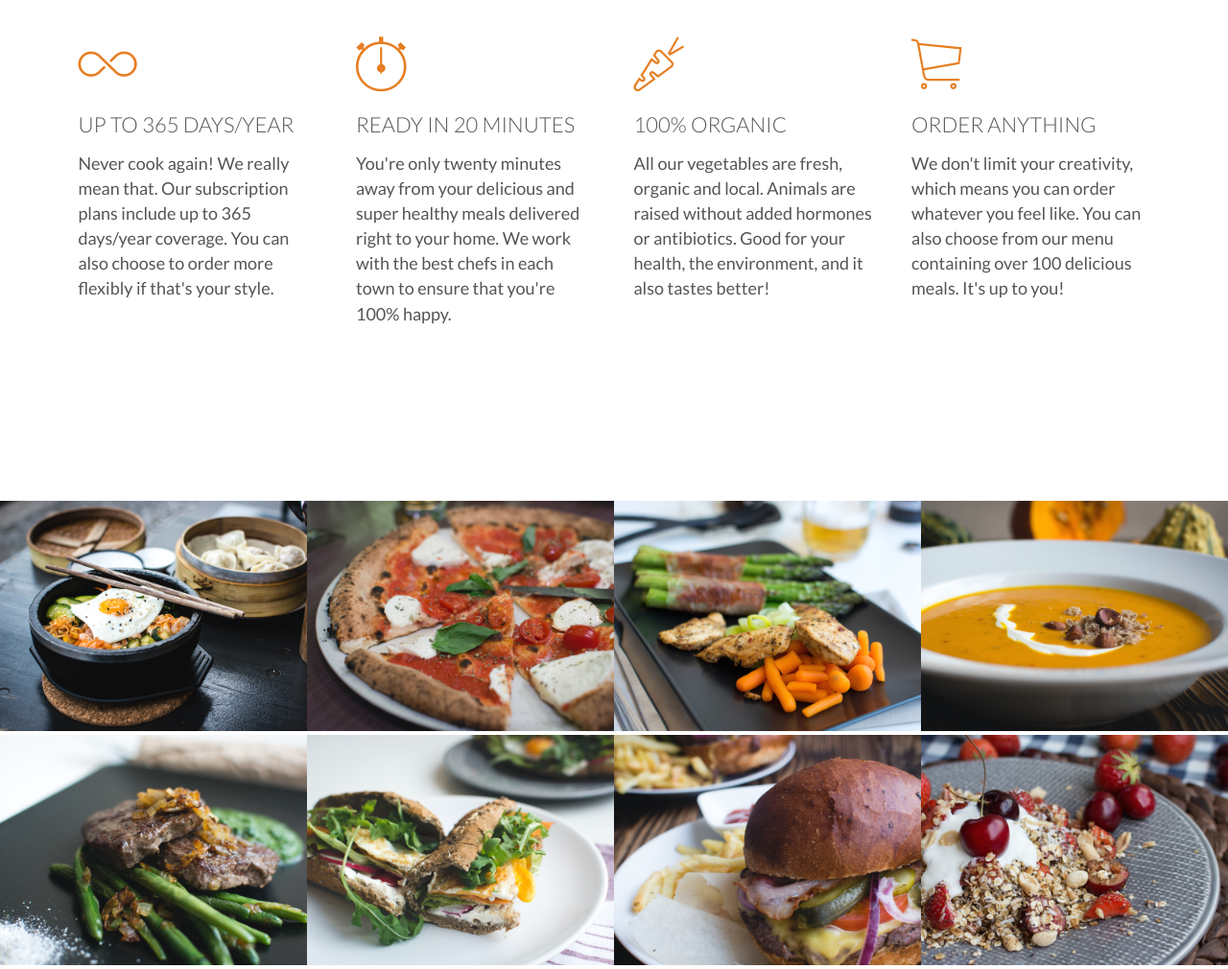
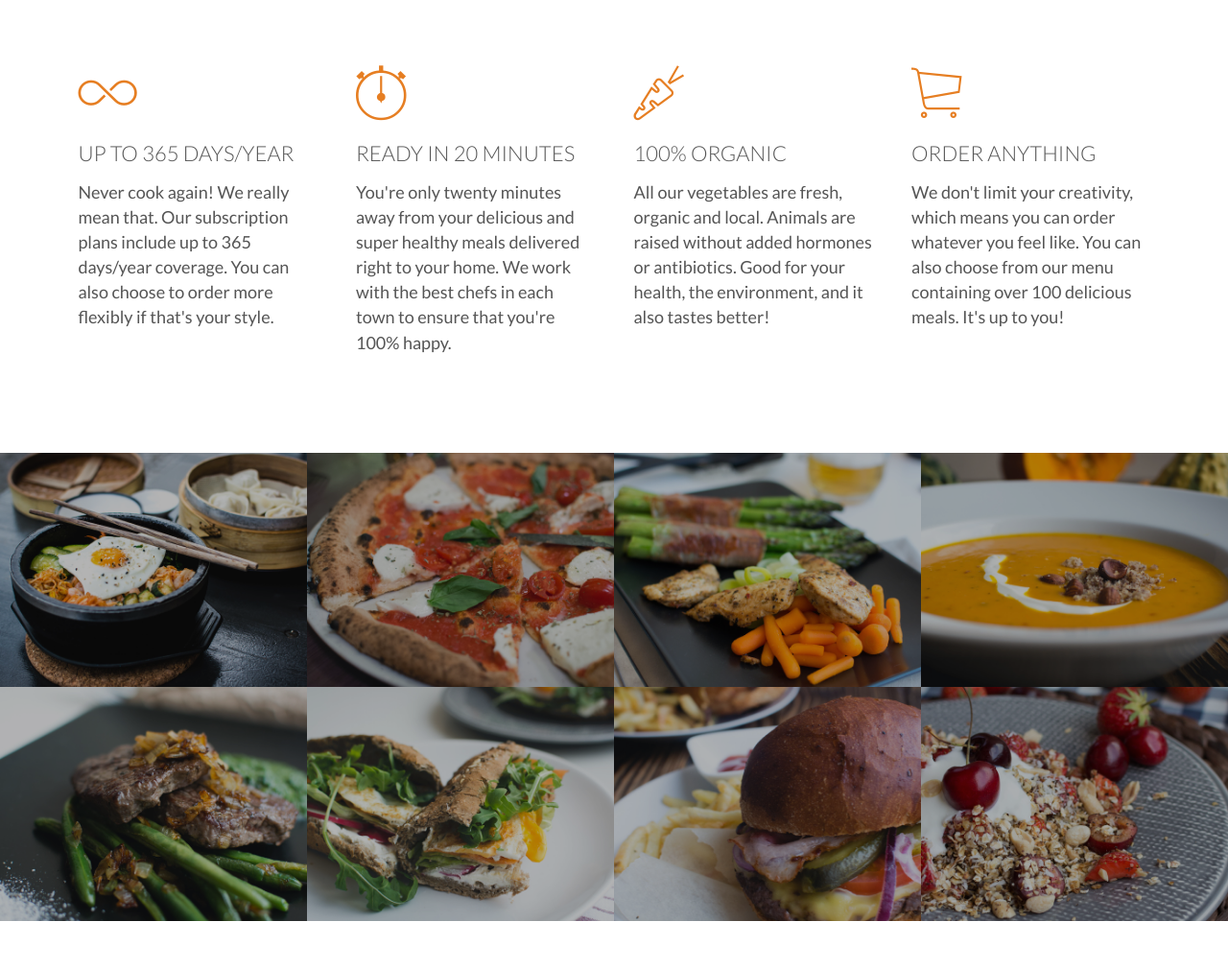
Before and after one commit to aindriu80/Omnifood2, a PHP site: page / in a window 1280 px wide. Shown: the part 1067-2077 px from the top of the page at 96% size. After the commit the page ends 2027 px from the top, so only its background shows below. Run offline with PHP 8.4, Linux system fonts and the light colour scheme; some web fonts are replaced.

Commit message:
Finishing images on meal section - CSS - Scale, Overflow, Transform,  Opacity

```diff
--- a/resources/css/style.css
+++ b/resources/css/style.css
@@ -208,8 +208,20 @@ header {
 }
 
 /*-----------------------------------------
+-------------- Features--------------------
+-----------------------------------------*/
+
+.section-features .long-copy {
+    margin-bottom: 30px;
+
+}
+
+/*-----------------------------------------
 -------------- Meals ---------------------
 -----------------------------------------*/
+.section-meals {
+    padding: 0;
+}
 
 .meals-showcase {
     list-style: none;
@@ -226,9 +238,20 @@ header {
 .meal-photo {
     width: 100%;
     margin: 0;
+    overflow: hidden;
+    background-color: #000;
 }
 
 .meal-photo img {
+    opacity: 0.7;
     width: 100%;
     height: auto;
+    transform: scale(1.15);
+    transition: transform 0.5s, opacity 0.5s;
 }
+
+
+.meal-photo img:hover {
+    opacity: 1;
+    transform: scale(1.03);
+}
```
